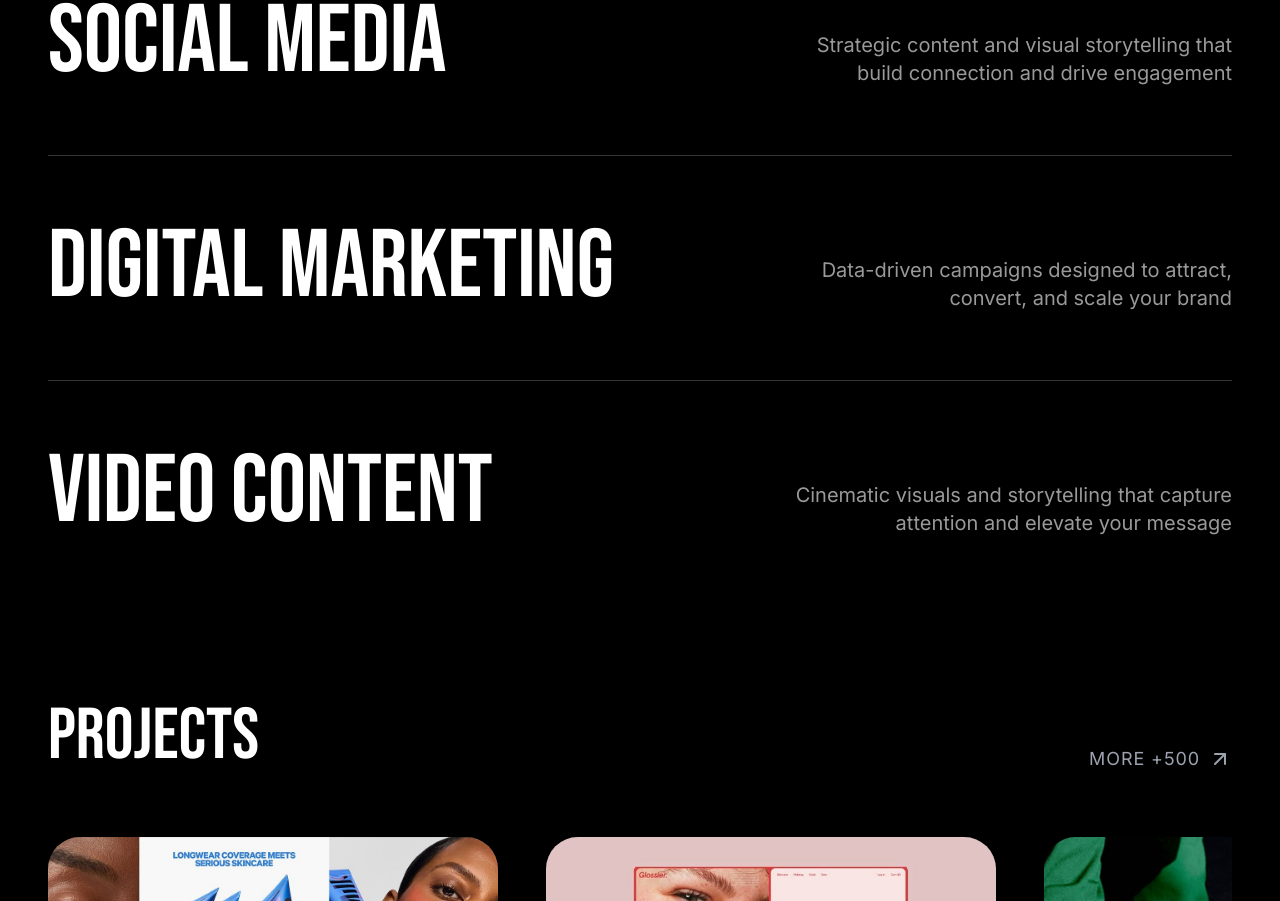
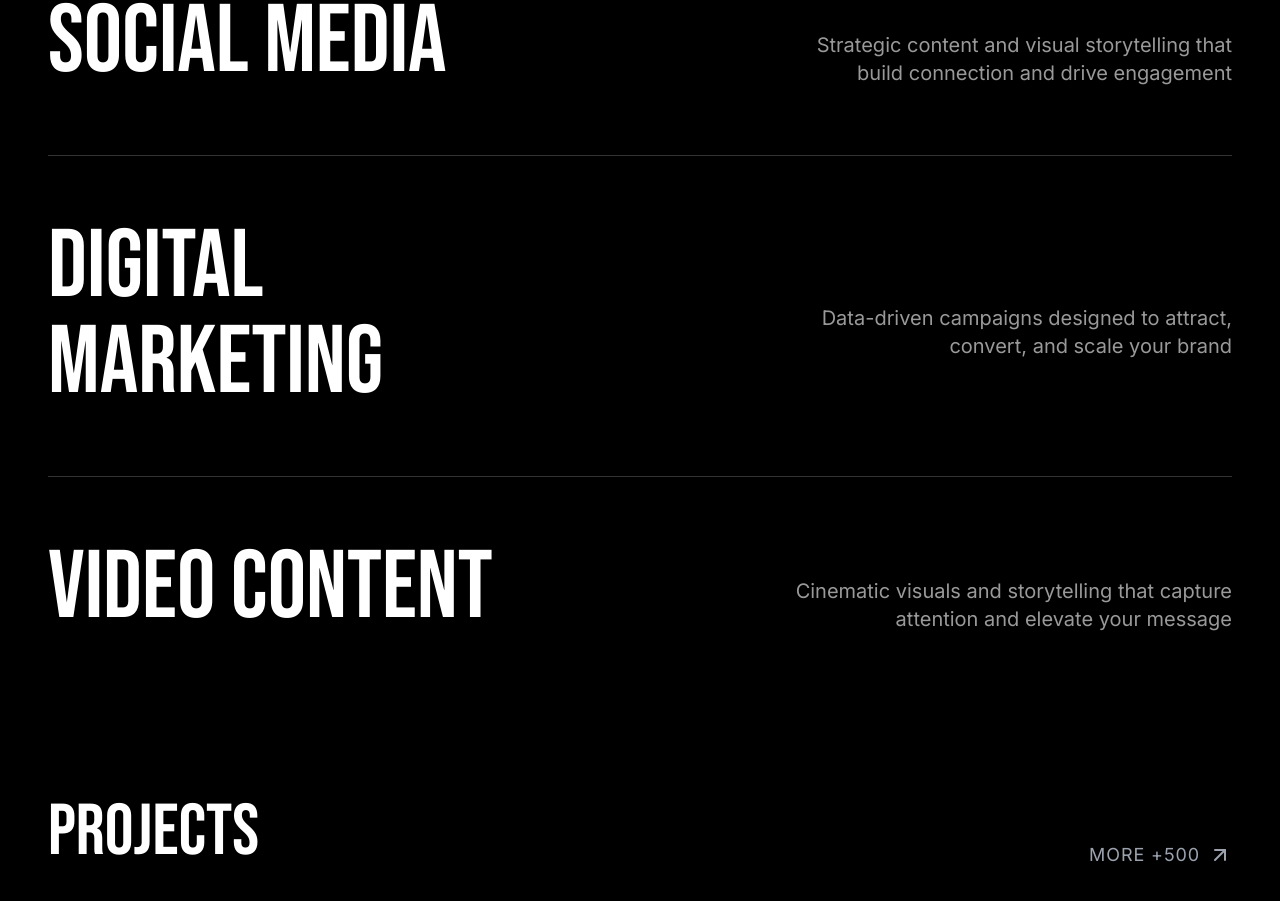
Before and after one commit to iqbalbinothman-ctrl/thebrne, a React (Vite) app: page / in a window 1280 px wide. Shown: the part 2157-3058 px from the top of the page. Built offline with nearby package versions, Linux system fonts and the light colour scheme.

Commit message:
feat: link homepage services to new pages

```diff
--- a/components/ProductShowcase.tsx
+++ b/components/ProductShowcase.tsx
@@ -1,13 +1,14 @@
 
 import React from 'react';
 import { ArrowUpRight } from 'lucide-react';
+import { Link } from 'react-router-dom';
 
 const SERVICES = [
-  { id: 1, title: 'Branding', description: 'We craft logos and brand systems that leave a lasting impression' },
-  { id: 2, title: 'Development', description: 'Beautiful and functional websites built with purpose and precision' },
-  { id: 3, title: 'Social Media', description: 'Strategic content and visual storytelling that build connection and drive engagement' },
-  { id: 4, title: 'Digital Marketing', description: 'Data-driven campaigns designed to attract, convert, and scale your brand' },
-  { id: 5, title: 'Video Content', description: 'Cinematic visuals and storytelling that capture attention and elevate your message' },
+  { id: 1, title: 'Branding', description: 'We craft logos and brand systems that leave a lasting impression', link: '/branding' },
+  { id: 2, title: 'Development', description: 'Beautiful and functional websites built with purpose and precision', link: '/website-development' },
+  { id: 3, title: 'Social Media', description: 'Strategic content and visual storytelling that build connection and drive engagement', link: '/social-media-management' },
+  { id: 4, title: 'Digital Marketing', description: 'Data-driven campaigns designed to attract, convert, and scale your brand', link: '/digital-marketing' },
+  { id: 5, title: 'Video Content', description: 'Cinematic visuals and storytelling that capture attention and elevate your message', link: '/video-content-production' },
 ];
 
 const ProductShowcase: React.FC = () => {
@@ -16,21 +17,25 @@ const ProductShowcase: React.FC = () => {
       <div className="w-full px-6 md:px-12">
         <div className="flex flex-col">
           {SERVICES.map((service) => (
-            <div
+            <Link
               key={service.id}
-              className="group relative border-b border-white/20 last:border-b-0 py-12 md:py-16 cursor-default transition-colors hover:bg-white/5"
+              to={service.link}
+              className="block group relative border-b border-white/20 last:border-b-0 py-12 md:py-16 cursor-pointer transition-colors hover:bg-white/5"
             >
               <div className="flex flex-col md:flex-row md:items-center justify-between gap-6">
-                <h2 className="font-heading text-5xl md:text-8xl w-full md:w-1/2 uppercase tracking-tighter text-white transition-transform duration-500 group-hover:translate-x-4">
-                  {service.title}
-                </h2>
+                <div className="flex items-center gap-4 w-full md:w-1/2">
+                  <h2 className="font-heading text-5xl md:text-8xl uppercase tracking-tighter text-white transition-transform duration-500 group-hover:translate-x-4">
+                    {service.title}
+                  </h2>
+                  <ArrowUpRight className="text-white opacity-0 group-hover:opacity-100 transition-all duration-500 transform translate-y-4 group-hover:translate-y-0 w-8 h-8 md:w-12 md:h-12" />
+                </div>
 
                 {/* Service Description */}
                 <div className="w-full md:w-1/2 opacity-60 group-hover:opacity-100 transition-opacity duration-500 transform translate-y-4 group-hover:translate-y-0 text-white font-body text-lg md:text-xl leading-relaxed max-w-md ml-auto md:text-right">
                   {service.description}
                 </div>
               </div>
-            </div>
+            </Link>
           ))}
         </div>
       </div>
```
